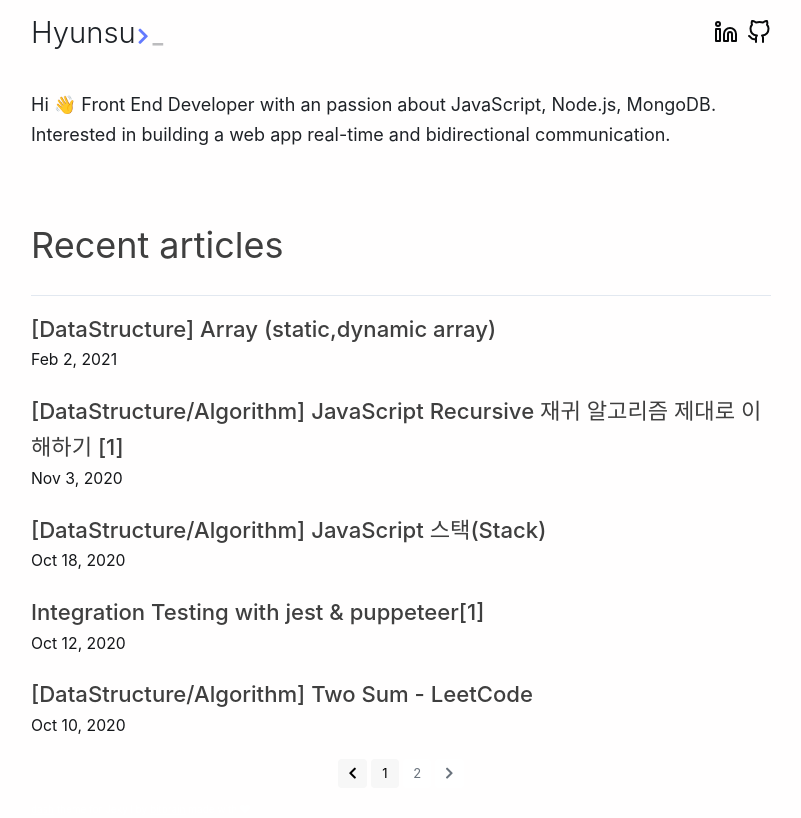
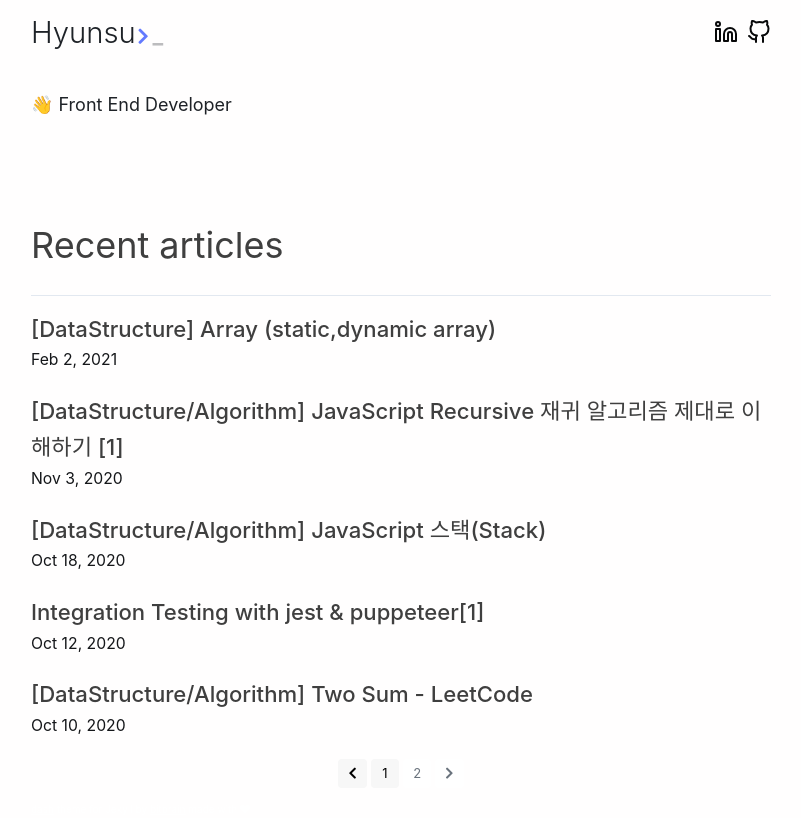
Before and after one commit to sooster910/blogV2, a Jekyll site: the page built from index.html, in a window 1280 px wide. Shown: the top 818 px of the page, without its empty margins (239-1040 px from the left). Built offline with Jekyll 4.4.1, drawn with Linux system fonts in a browser that asks for light colours; the list of posts is cut into pages by our own code.

Commit message:
Modify description on the mian page

```diff
--- a/_config.yml
+++ b/_config.yml
@@ -2,8 +2,7 @@ title: Hyunsu
 author: Hyunsu Joo
 email: hyunsujoo0609@gmail.com
 description: > # this means to ignore newlines until "show_exerpts:"
-  Hi 👋  Front End Developer with an passion about JavaScript, Node.js, MongoDB.
-  Interested in building a web app real-time and bidirectional communication.
+  👋  Front End Developer
 show_excerpts: false # set to true to show excerpts on the homepage
 paginate: 5
 paginate_path: "/blog/page:num/"
```
